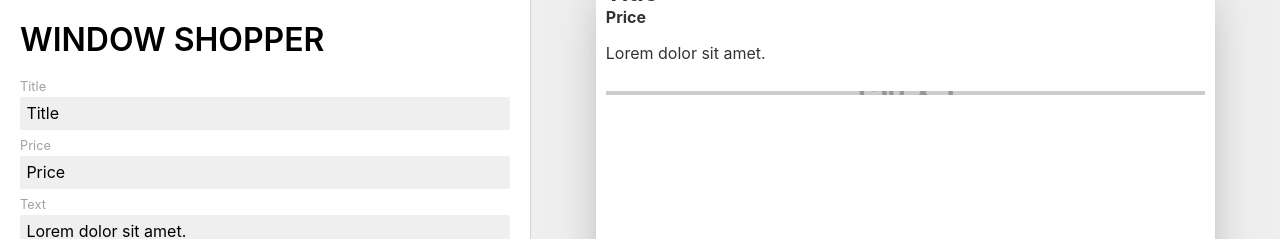
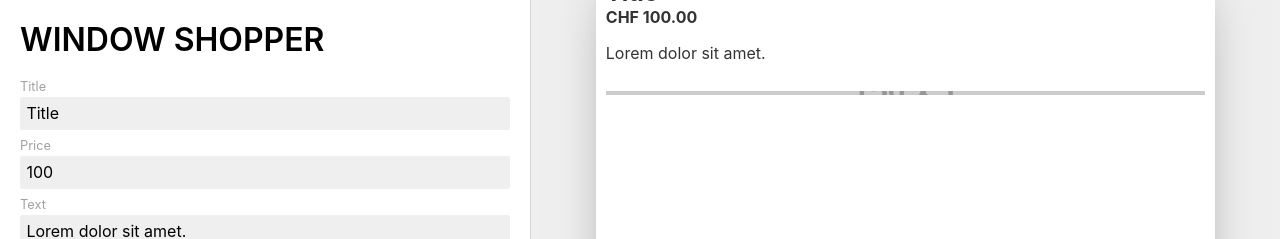
Before and after one commit to shrijo/window-shopper, a Svelte app: page / in a window 1280 px wide. Shown: the top 239 px of the page. Built offline with nearby package versions, Linux system fonts and the light colour scheme.

Commit message:
format price as prices should be formatted

```diff
--- a/src/App.svelte
+++ b/src/App.svelte
@@ -6,7 +6,11 @@
 	import QRCode from "./components/QRCode.svelte";
 
 	let title = 'Title';
-	let price = 'Price';
+	let price = 100;
+	$: priceView = new Intl
+		.NumberFormat('ch-DE', { style: 'currency', currency: 'CHF' })
+		.format(parseFloat(price, 10))
+
 	let text = 'Lorem dolor sit amet.';
 	let image = false;
 	let link = 'http://google.com';
@@ -32,7 +36,7 @@
 	<div id="preview">
 		<div id="paper">
 			<h2>{title}</h2>
-			<h4>{price}</h4>
+			<h4>{priceView}</h4>
 			<p>{text}</p>
 			<OptionalImage bind:image/>
 			<QRCode bind:value={link} />
```
